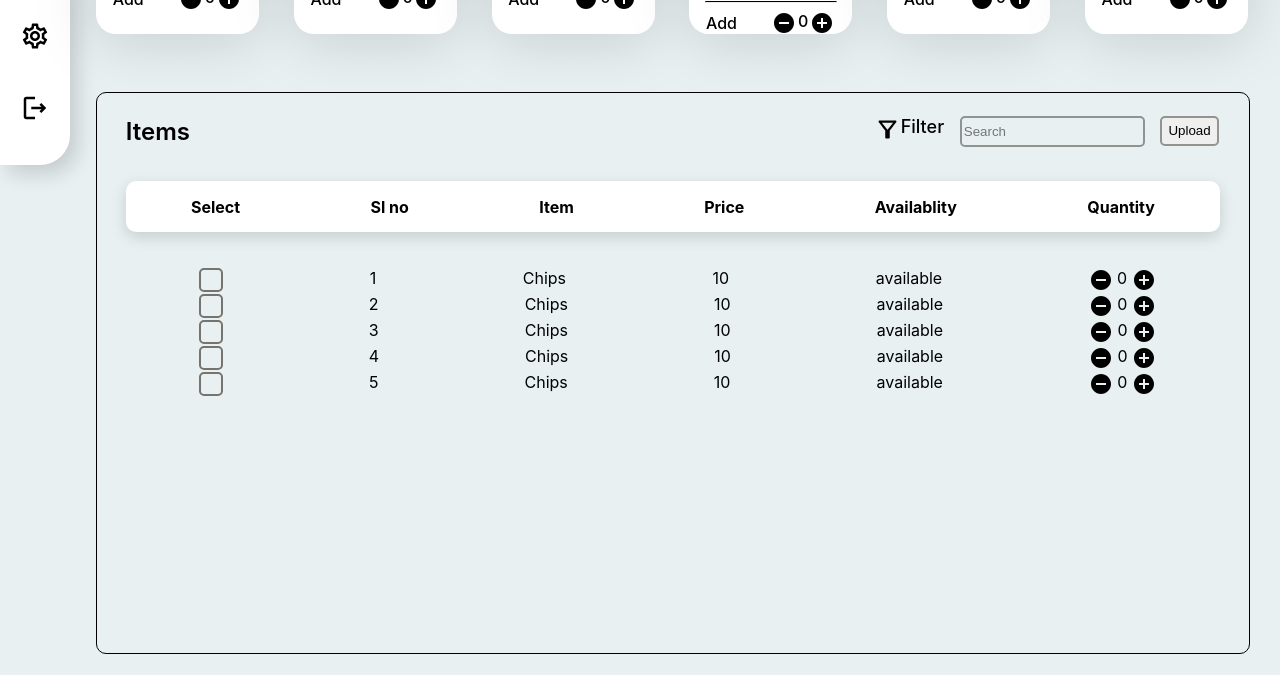
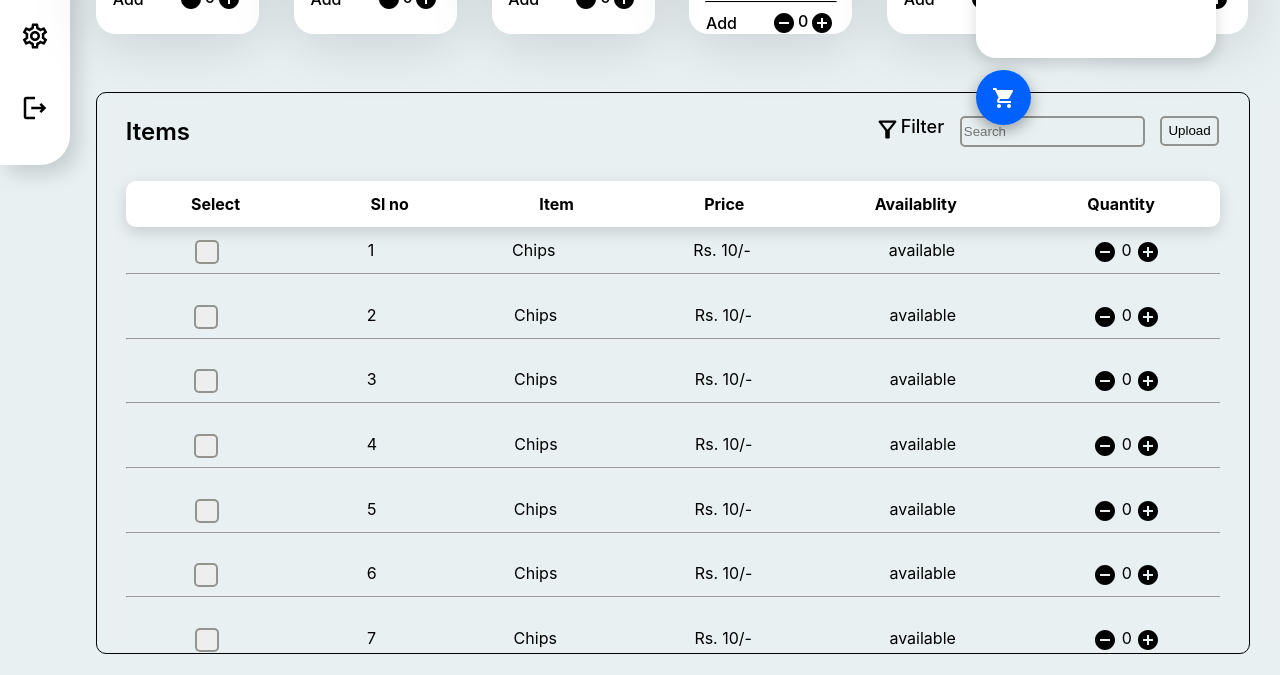
Before and after one commit to somdev-hub/full-stack-erp-app, a React (Create React App) app in the folder client/: page /cafeteria in a window 1280 px wide. Shown: the part 635-1310 px from the top of the page. Before the commit the page ends 1289 px from the top, so only its background shows below. Built offline with nearby package versions, Linux system fonts and the light colour scheme.

Commit message:
initial commit on 18-01-2023

```diff
--- a/client/src/components/CafeteriaTable/CafeteriaTable.css
+++ b/client/src/components/CafeteriaTable/CafeteriaTable.css
@@ -6,6 +6,7 @@
   display: flex;
   flex-direction: column;
   align-items: center;
+  margin-bottom: 5%;
   /* justify-content: center; */
 }
 
@@ -51,12 +52,14 @@
   border: 2px solid rgba(117, 116, 111, 0.75);
   border-radius: 5px;
   height: 30px;
+  background: none;
 }
 
 .cafe-table {
   border: none;
   width: 100%;
   display: flex;
+  margin-top: 3%;
   flex-direction: column;
   align-items: center;
 }
@@ -67,7 +70,7 @@
   border-radius: 10px;
   height: 3.5rem;
   width: 95%;
-  margin-top: 3%;
+
   border: none;
   height: 10%;
   display: flex;
@@ -81,9 +84,12 @@
 }
 
 .cafe-table tbody {
-  height: 0;
-  margin-top: 3%;
+  margin-top: 1%;
   width: 95%;
+  display: flex;
+  gap: 5%;
+  overflow: auto;
+  justify-content: space-between;
 }
 
 .cafe-table tbody tr {
@@ -91,11 +97,62 @@
   justify-content: space-around;
 }
 
-.select {
+.checkbox {
+  display: block;
+  position: relative;
+  padding-left: 35px;
+  margin-bottom: 12px;
+  cursor: pointer;
+  font-size: 22px;
+  -webkit-user-select: none;
+  -moz-user-select: none;
+  -ms-user-select: none;
+  user-select: none;
+}
+
+.checkbox .select {
+  position: absolute;
+  opacity: 0;
+  cursor: pointer;
+  height: 0;
+  width: 0;
+}
+
+.checkmark {
+  position: absolute;
+  top: 0;
+  left: 0;
+  height: 20px;
   width: 20px;
-  height: 20px;
-  border: 2px solid #75746f;
+  border: 2px solid rgba(117, 116, 111, 0.75);
   border-radius: 5px;
+  background-color: #eee;
+}
+
+.checkmark:after {
+  content: "";
+  display: none;
+  position: absolute;
+}
+
+.checkbox .select:checked ~ .checkmark:after {
+  display: block;
+}
+
+.checkbox .select:checked ~ .checkmark {
+  background-color: #0061ff;
+}
+
+.checkbox .checkmark:after {
+  left: 9px;
+  top: 5px;
+  width: 5px;
+  height: 10px;
+  border: solid white;
+  border-width: 0 3px 3px 0;
+  -webkit-transform: rotate(45deg);
+  -ms-transform: rotate(45deg);
+  transform: rotate(45deg);
 }
 
 .add-control {
@@ -105,5 +162,17 @@
   gap: 15%;
 }
 
+.cafe-table tbody::-webkit-scrollbar {
+  display: none;
+}
+
 .cafe-data {
+  display: flex;
+  flex-direction: column;
 }
+
+.row-content {
+  width: 100%;
+  display: flex;
+  justify-content: space-around;
+}
--- a/client/src/components/CafeteriaTable/CafeteriaTable.jsx
+++ b/client/src/components/CafeteriaTable/CafeteriaTable.jsx
@@ -4,8 +4,21 @@ import FilterAltOutlinedIcon from "@mui/icons-material/FilterAltOutlined";
 import RemoveCircleIcon from "@mui/icons-material/RemoveCircle";
 import AddCircleIcon from "@mui/icons-material/AddCircle";
 import { cafeData } from "../../files/cafe";
+import CheckBoxIcon from "@mui/icons-material/CheckBox";
+import { useState } from "react";
 
 const CafeteriaTable = () => {
+  const [checked, setChecked] = useState(false);
+  const [quantity, setQuantity] = useState(0);
+  const updateQuantity = (e) => {
+    setQuantity((quantity) => quantity + 1);
+    console.log(quantity);
+  };
+  const deleteQuantity = () => {
+    if (quantity > 0) {
+      setQuantity(quantity - 1);
+    }
+  };
   const tableHead = [
     "Select",
     "Sl no",
@@ -41,42 +54,48 @@ const CafeteriaTable = () => {
         <tbody>
           {cafeData.map((item, index) => {
             return (
-              <>
               <tr className="cafe-data" key={index}>
+                <div className="row-content">
                   <td>
-                  <div className="select"></div>
+                    {/* <div
+                      className="select"
+                      onClick={() => {
+                        setChecked(!checked);
+                      }}
+                    >
+                      {checked ? <CheckBoxIcon /> : null}
+                    </div> */}
+                    <label htmlFor="" className="checkbox">
+                      <input type="checkbox" className="select" />
+                      <span className="checkmark"></span>
+                    </label>
                   </td>
                   <td>{index + 1}</td>
                   <td>{item.item}</td>
-                <td>{item.price}</td>
+                  <td>{`Rs. ${item.price}/-`}</td>
                   <td>{item.availablity}</td>
                   <td>
                     <div className="add-control">
-                    <RemoveCircleIcon style={{ cursor: "pointer" }} />
-                    <p>0</p>
-                    <AddCircleIcon style={{ cursor: "pointer" }} />
+                      <RemoveCircleIcon
+                        style={{ cursor: "pointer" }}
+                        onClick={deleteQuantity}
+                      />
+                      <p>{quantity}</p>
+                      <AddCircleIcon
+                        style={{ cursor: "pointer" }}
+                        onClick={updateQuantity}
+                      />
                     </div>
                   </td>
+                </div>
+                <hr
+                  style={{
+                    width: "100%"
+                  }}
+                />
               </tr>
-              </>
             );
           })}
-          {/* <tr className="cafe-data">
-            <td>
-              <div className="select"></div>
-            </td>
-            <td>1</td>
-            <td>Chips</td>
-            <td>Rs. 10/-</td>
-            <td>Available</td>
-            <td>
-              <div className="add-control">
-                <RemoveCircleIcon style={{ cursor: "pointer" }} />
-                <p>0</p>
-                <AddCircleIcon style={{ cursor: "pointer" }} />
-              </div>
-            </td>
-          </tr> */}
         </tbody>
       </table>
     </div>
--- a/client/src/components/navbar/Navbar.css
+++ b/client/src/components/navbar/Navbar.css
@@ -64,6 +64,7 @@
   margin-top: 1%;
   align-items: center;
   justify-content: center;
+  z-index: 1;
 }
 
 .navbar-profile img {
--- a/client/src/files/cafe.js
+++ b/client/src/files/cafe.js
@@ -29,4 +29,22 @@ export const cafeData = [
     price: 10,
     availablity: "available"
   },
+  {
+    Sl_no: 1,
+    item: "Chips",
+    price: 10,
+    availablity: "available"
+  },
+  {
+    Sl_no: 1,
+    item: "Chips",
+    price: 10,
+    availablity: "available"
+  },
+  {
+    Sl_no: 1,
+    item: "Chips",
+    price: 10,
+    availablity: "available"
+  },
 ];
--- a/client/src/pages/Cafeteria/Cafeteria.css
+++ b/client/src/pages/Cafeteria/Cafeteria.css
@@ -1,6 +1,10 @@
 .cafeteria-container {
   width: 90%;
   margin-left: 5%;
+}
+
+.cafeteria-main {
+  position: relative;
 }
 
 .cafeteria-main h3,
@@ -46,6 +50,37 @@
   gap: 3%;
 }
 
-.item-table{
+.item-table {
   margin-top: 5%;
 }
+
+.cart {
+  position: fixed;
+  right: 5%;
+  bottom: 5%;
+  display: flex;
+  flex-direction: column;
+}
+
+.cart-button {
+  cursor: pointer;
+  border-radius: 100%;
+  background-color: #0061ff;
+  height: 55px;
+  width: 55px;
+  display: flex;
+  justify-content: center;
+  align-items: center;
+  color: #fff;
+  box-shadow: rgba(0, 0, 0, 0.35) 0px 5px 15px;
+  right: 0;
+}
+
+.cart-content {
+  height: 30rem;
+  width: 15rem;
+  background-color: #fff;
+  box-shadow: 0px 5px 15px rgb(0 0 0 / 15%);
+  border-radius: 20px;
+  margin-bottom: 5%;
+}
--- a/client/src/pages/Cafeteria/Cafeteria.jsx
+++ b/client/src/pages/Cafeteria/Cafeteria.jsx
@@ -4,6 +4,7 @@ import Sidebar from "../../components/sidebar/Sidebar";
 import Navbar from "../../components/navbar/Navbar";
 import MenuItem from "../../components/MenuItem/MenuItem";
 import CafeteriaTable from "../../components/CafeteriaTable/CafeteriaTable";
+import ShoppingCartIcon from "@mui/icons-material/ShoppingCart";
 
 const Cafeteria = () => {
   return (
@@ -59,7 +60,15 @@ const Cafeteria = () => {
               </div>
             </div>
             <div className="item-table">
-              <CafeteriaTable/>
+              <CafeteriaTable />
+            </div>
+            <div className="cart">
+              <div className="cart-content">
+                content
+              </div>
+              <div className="cart-button">
+                <ShoppingCartIcon />
+              </div>
             </div>
           </div>
         </div>
```
Lines whose indentation alone changed are shown as unchanged.
